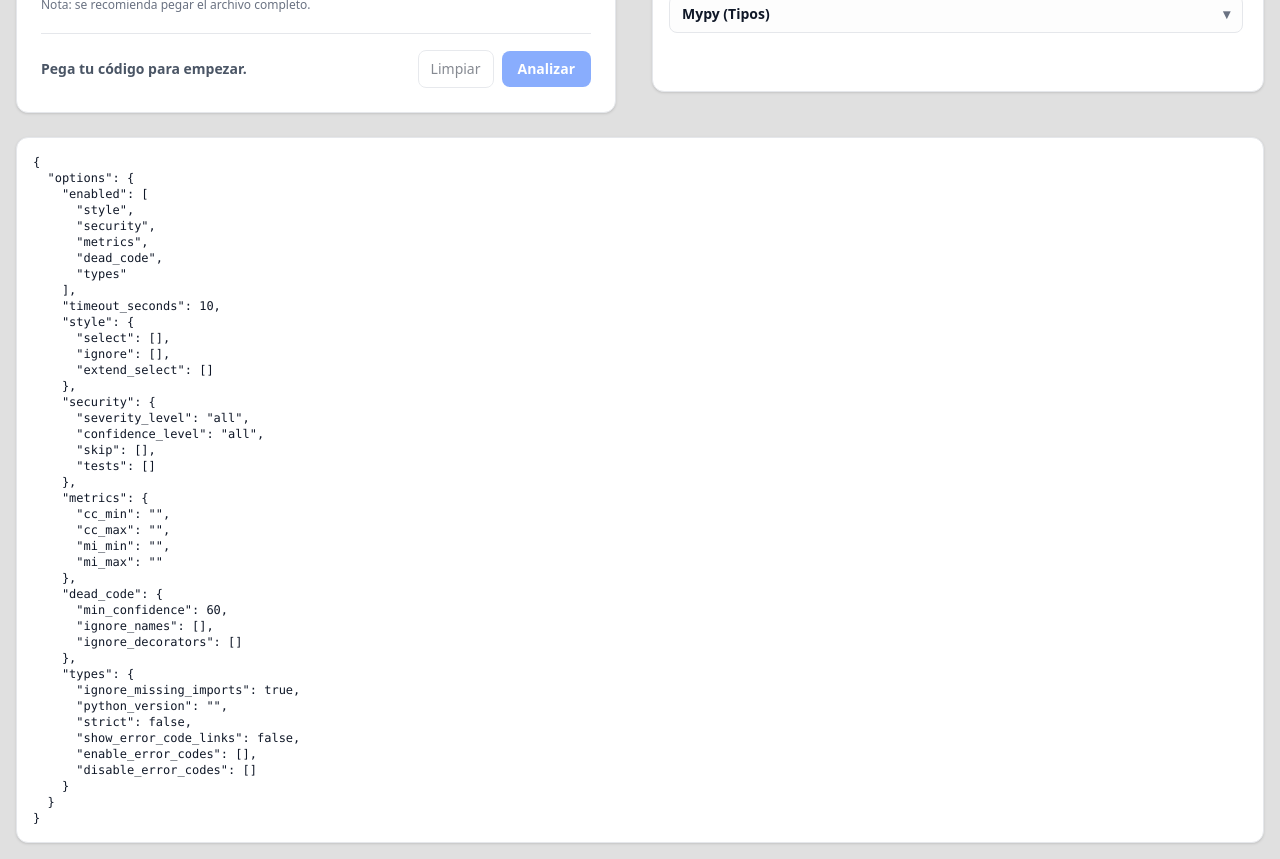
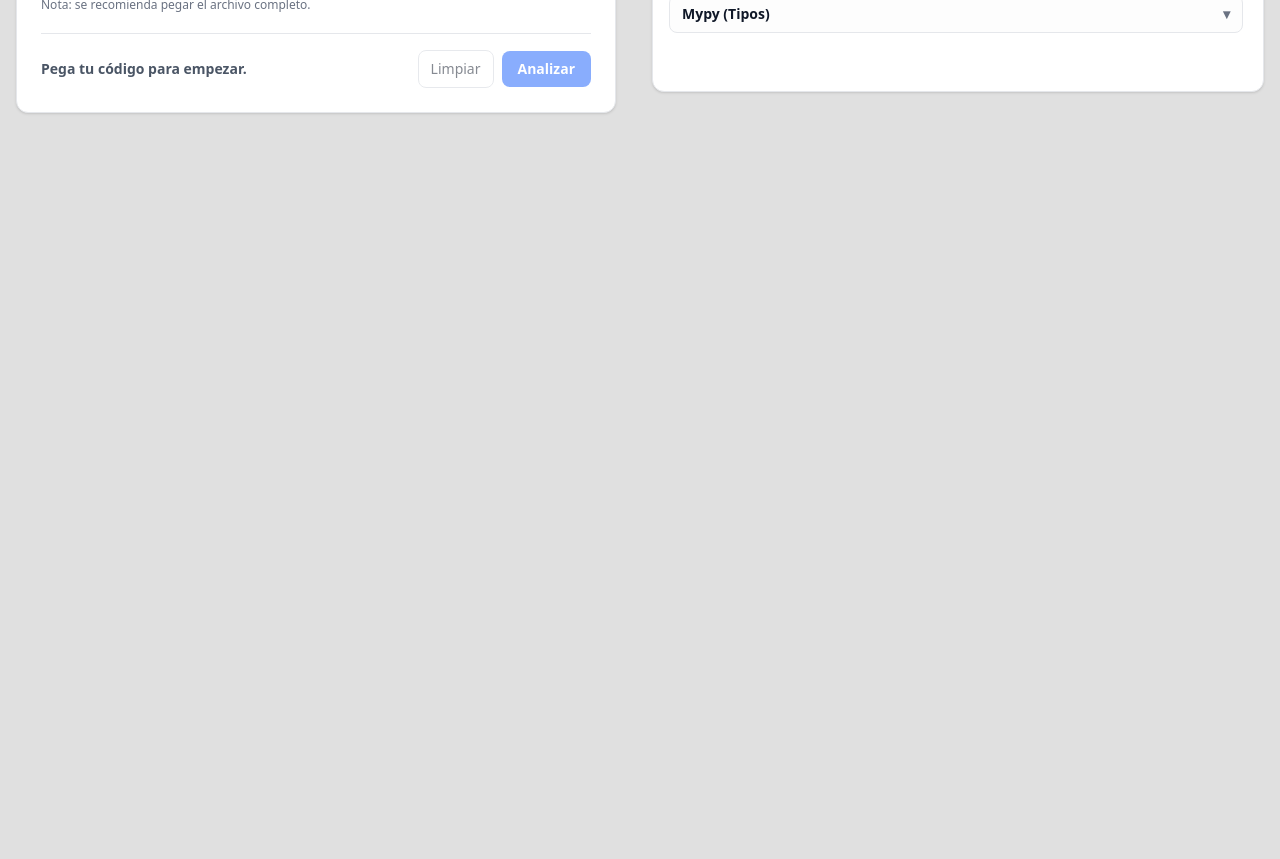
Before and after one commit to Mxttyyyy/uah-tfg-2025, a React app in the folder frontend/: page / in a window 1280 px wide. Shown: the part 640-1499 px from the top of the page. After the commit the page ends 800 px from the top, so only its background shows below. Built offline with nearby package versions, Linux system fonts and the light colour scheme; the HTML template or start-up script is replaced by a standard one.

Commit message:
Reorganizar código de CodeActions

```diff
--- a/frontend/src/App.jsx
+++ b/frontend/src/App.jsx
@@ -55,9 +55,9 @@ export default function App() {
         </div>
 
         {/* Debug: para ver cómo cambian options */}
-        <pre className="mt-6 overflow-auto rounded-xl border border-gray-200 bg-white p-4 text-xs text-gray-900 shadow-sm">
+        {/*<pre className="mt-6 overflow-auto rounded-xl border border-gray-200 bg-white p-4 text-xs text-gray-900 shadow-sm">
           {JSON.stringify({ options }, null, 2)}
-        </pre>
+        </pre>*/}
 
       </main>
     </div>
--- a/frontend/src/components/CodeActions.jsx
+++ b/frontend/src/components/CodeActions.jsx
@@ -1,7 +1,7 @@
 import Spinner from "./Spinner";
 
 /**
- * Barra de acciones principal.
+ * Acciones sobre el código.
  *
  * Función:
  * - Contiene los botones que disparan acciones globales:
@@ -30,7 +30,6 @@ export default function CodeActions({
   const exampleDisabled = isLoading;
 
   return (
-
     <div className="flex flex-wrap items-center justify-between">
       {/* Info izquierda */}
       <div className="text-sm text-gray-600 font-semibold ">
@@ -88,6 +87,5 @@ export default function CodeActions({
         </button>
       </div>
     </div>
-
   );
 }
```
Lines whose indentation alone changed are shown as unchanged.
